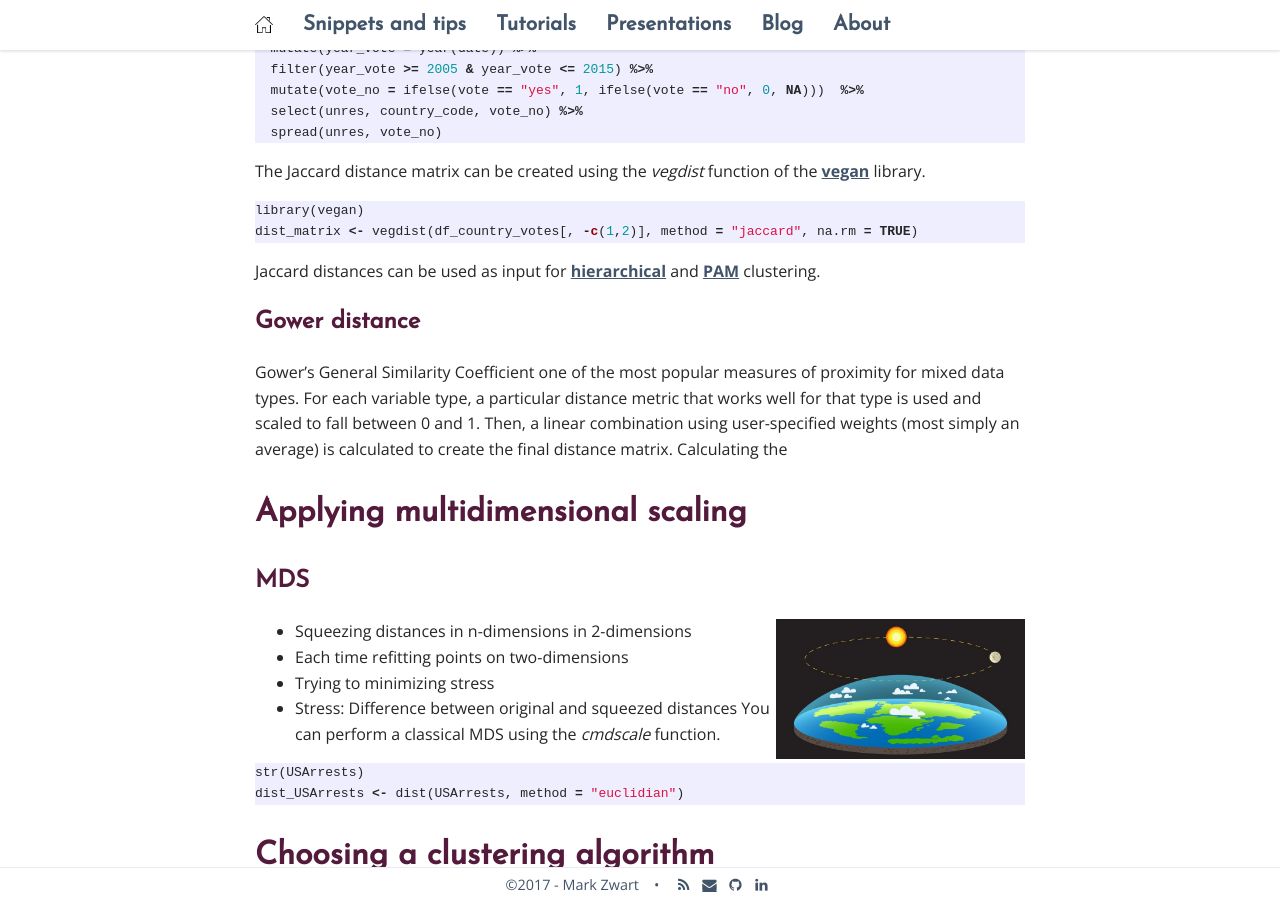
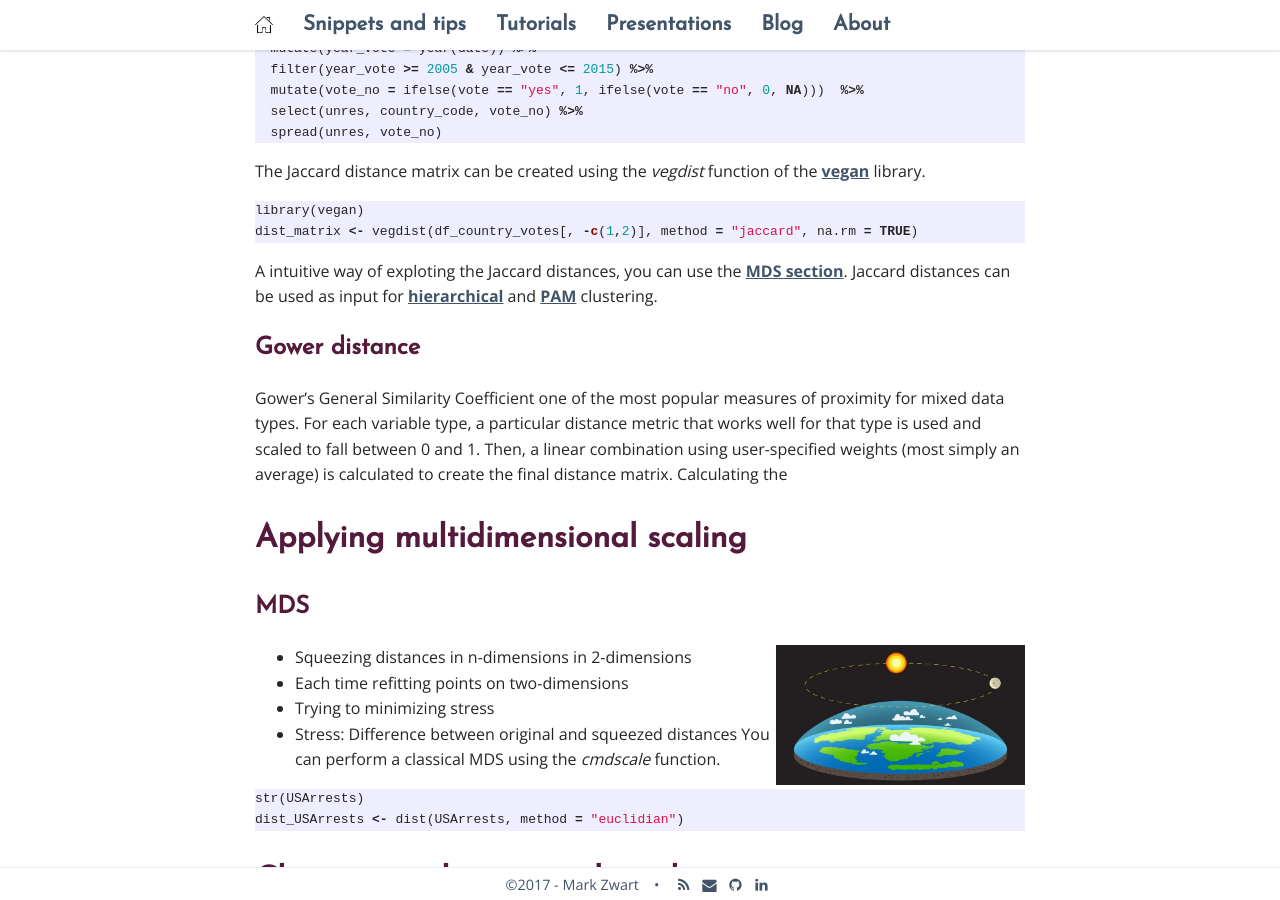
Before and after one commit to mark-me/mark-me.github.io, a Jekyll site: the page built from _pages/tutorials/clustering-mds/clustering-mds.md, in a window 1280 px wide and 900 px high, scrolled down 2570 px. Built offline with Jekyll 4.4.1, drawn with Linux system fonts in a browser that asks for light colours; nearby versions of some CDN libraries; comment, search, counter and statistics services are not loaded.

Commit message:
Update clustering-mds.md

````diff
--- a/_pages/tutorials/clustering-mds/clustering-mds.md
+++ b/_pages/tutorials/clustering-mds/clustering-mds.md
@@ -66,7 +66,7 @@ The Jaccard distance matrix can be created using the _vegdist_ function of the *
 library(vegan)
 dist_matrix <- vegdist(df_country_votes[, -c(1,2)], method = "jaccard", na.rm = TRUE)
 ```
-Jaccard distances can be used as input for [hierarchical](/clustering-mds/#hierarchical-clustering) and [PAM](/clustering-mds/#mediod-clustering-(pam)) clustering.
+A intuitive way of exploting the Jaccard distances, you can use the [MDS section](/clustering-mds/#mds). Jaccard distances can be used as input for [hierarchical](/clustering-mds/#hierarchical-clustering) and [PAM](/clustering-mds/#mediod-clustering-(pam)) clustering.
 
 ## Gower distance
 Gower's General Similarity Coefficient one of the most popular measures of proximity for mixed data types. For each variable type, a particular distance metric that works well for that type is used and scaled to fall between 0 and 1. Then, a linear combination using user-specified weights (most simply an average) is calculated to create the final distance matrix.
````
